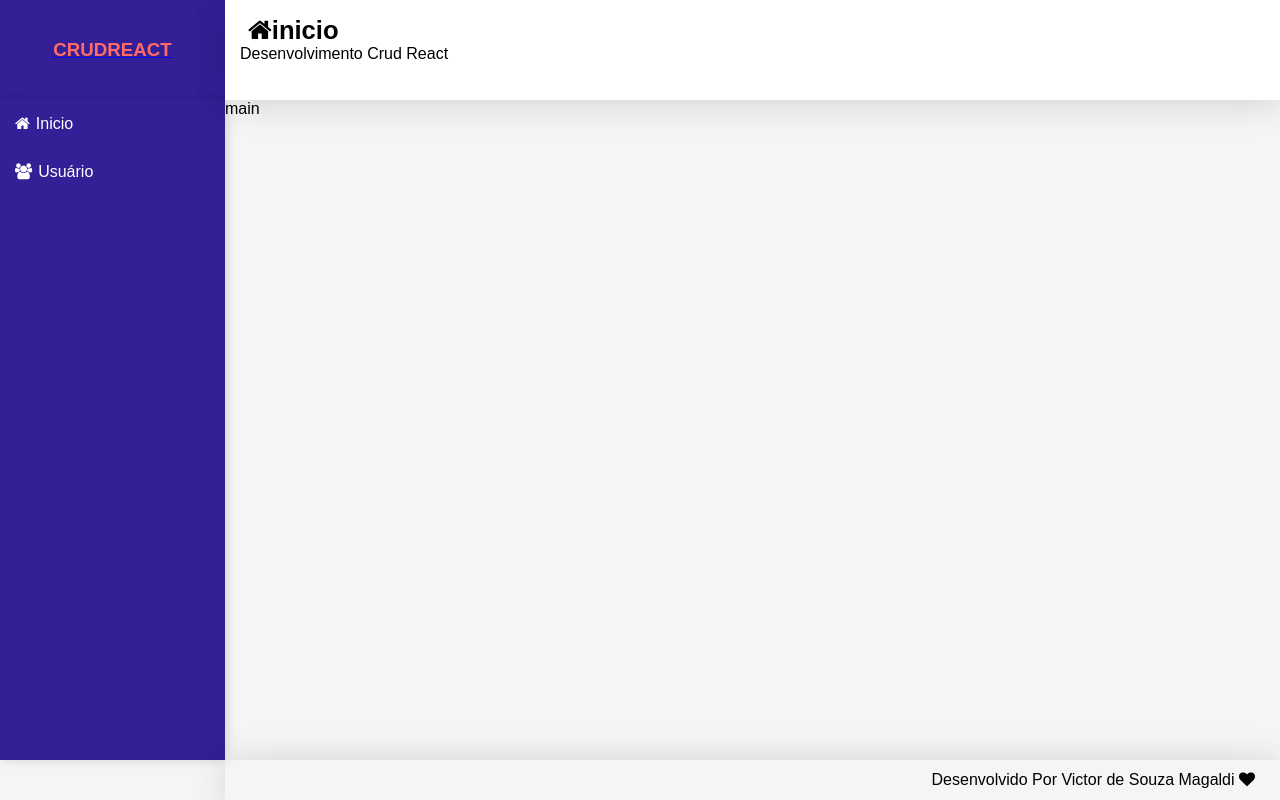
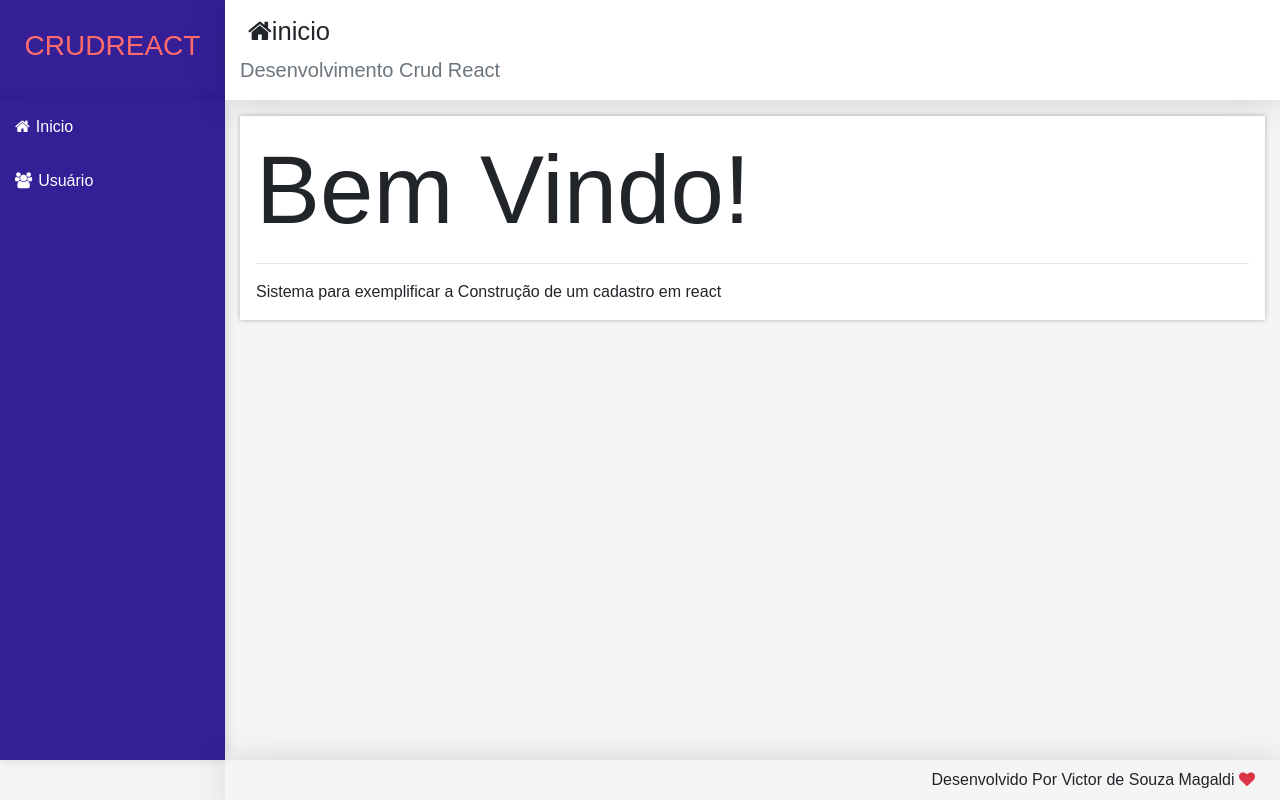
Before and after one commit to victor-magaldi/crud-react, a React (Create React App) app in the folder frontend/: page / in a window 1280 px wide. Built offline with nearby package versions, Linux system fonts and the light colour scheme.

Commit message:
ajusta componente de conteúdo

```diff
--- /dev/null
+++ b/frontend/src/components/Home/Home.jsx
@@ -0,0 +1,16 @@
+import React from "react";
+import Main from "../templates/Main";
+
+const Home = () => {
+  return (
+    <Main icon="home" title="inicio" subtitle="Desenvolvimento Crud React ">
+      <div className="display-1">Bem Vindo!</div>
+      <hr />
+      <p className="mb-0">
+        Sistema para exemplificar a Construção de um cadastro em react
+      </p>
+    </Main>
+  );
+};
+
+export default Home;
--- /dev/null
+++ b/frontend/src/components/templates/Main.css
@@ -0,0 +1,4 @@
+main > div {
+  background-color: #fff;
+  box-shadow: 0 0 5px #0004;
+}
--- a/frontend/src/components/templates/Main.jsx
+++ b/frontend/src/components/templates/Main.jsx
@@ -1,11 +1,15 @@
 import React from "react";
 import Header from "./Header";
+
+import "./Main.css";
 
 const Main = (props) => {
   return (
     <>
-      <Header {...props}> header</Header>
-      <main className="main">main</main>
+      <Header {...props}> </Header>
+      <main className="main container-fluid">
+        <div className="p-3 mt-3">{props.children}</div>
+      </main>
     </>
   );
 };
--- a/frontend/src/main/App.jsx
+++ b/frontend/src/main/App.jsx
@@ -1,19 +1,19 @@
 import React from "react";
 import "./App.css";
-import "bootstrap/dist/css/bootstrap-grid.min.css";
+import "bootstrap/dist/css/bootstrap.min.css";
 import "font-awesome/css/font-awesome.min.css";
 
 import Footer from "../components/templates/Footer";
 import Logo from "../components/templates/Logo";
-import Main from "../components/templates/Main";
 import Nav from "../components/templates/Nav";
+import Home from "../components/Home/Home";
 
 const app = () => {
   return (
     <div className="app">
       <Logo></Logo>
       <Nav></Nav>
-      <Main icon="home" title="inicio" subtitle="Desenvolvimento Crud React " />
+      <Home></Home>
       <Footer></Footer>
     </div>
   );
```
